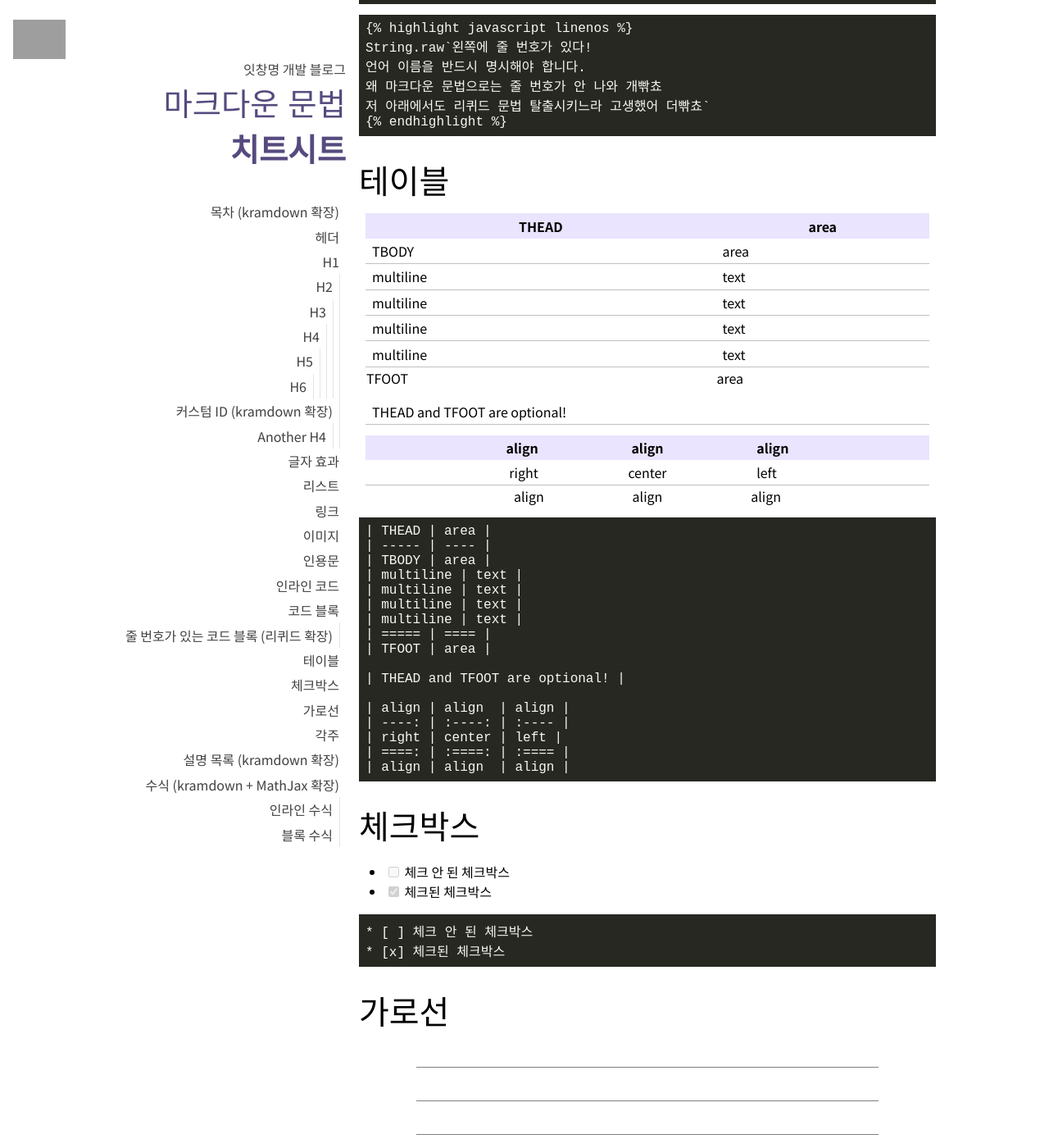
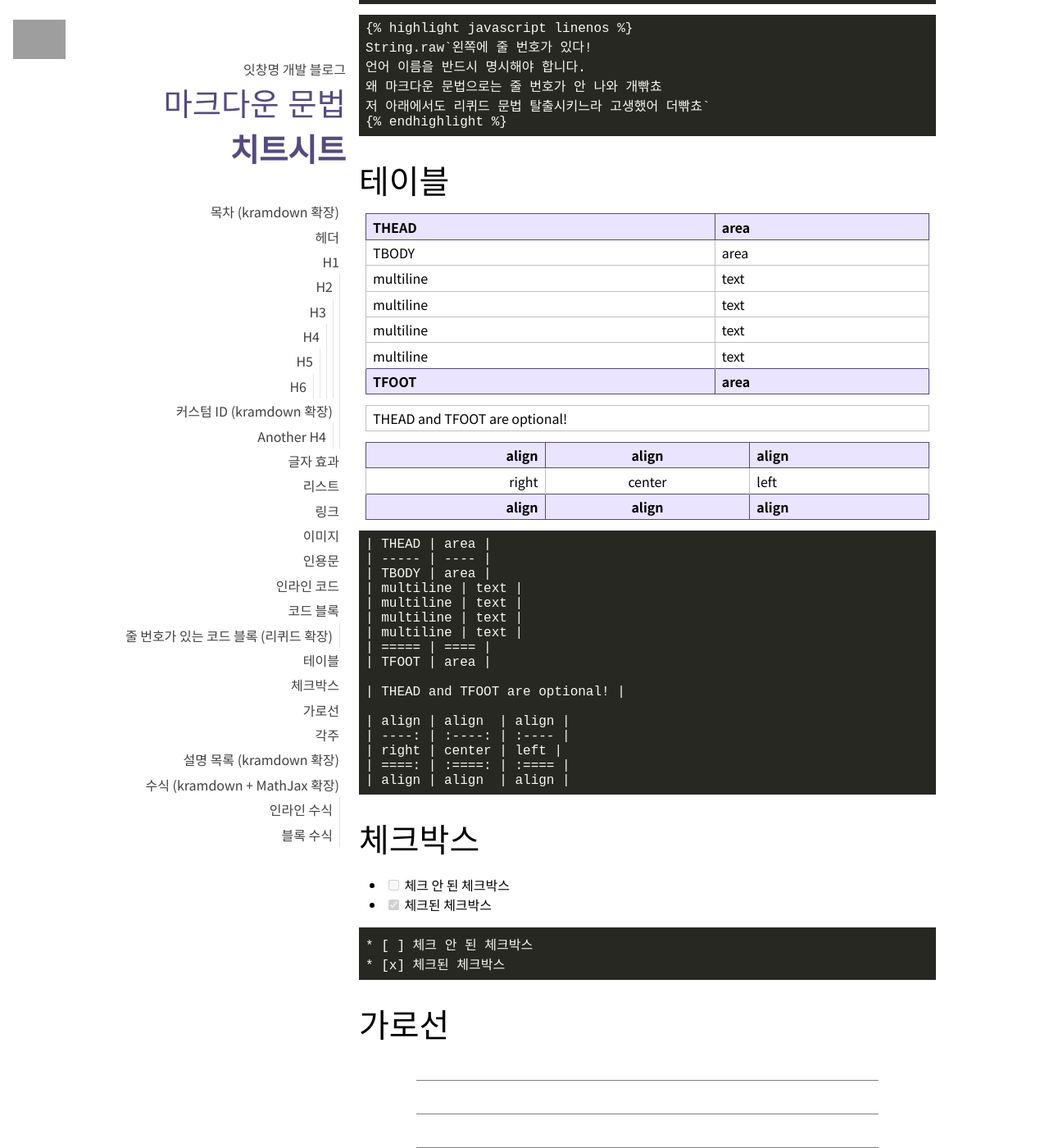
Before and after one commit to EatChangmyeong/EatChangmyeong.github.io, a Jekyll site: the page built from syntax.md, in a window 1280 px wide and 1400 px high, scrolled down 4849 px. Shown: the whole window at 82% size. Built offline with Jekyll 4.4.1, drawn with Linux system fonts in a browser that asks for light colours; some web fonts are replaced; formulas are drawn with MathJax 3; grey boxes are pictures that could not be loaded.

Commit message:
Fix table styles

```diff
--- a/_sass/main.scss
+++ b/_sass/main.scss
@@ -464,10 +464,16 @@ main {
 
 		%tablecell {
 			padding: 0.2rem 0.5rem;
+			text-align: left;
 		}
 
-		thead {
+		th, td {
+			@extend %tablecell;
+		}
+
+		thead, tfoot {
 			tr {
+				font-weight: bold;
 				background-color: #eae4fe;
 
 				&:hover {
@@ -475,8 +481,8 @@ main {
 				}
 			}
 
-			th {
-				@extend %tablecell;
+			th, td {
+				border: 1px solid #564a7e;
 			}
 		}
 
@@ -486,8 +492,11 @@ main {
 			}
 
 			td {
-				@extend %tablecell;
-				border-bottom: 1px solid #c0c0c0;
+				border: 1px solid #c0c0c0;
+			}
+
+			&:not(:last-child) tr:last-child td  {
+				border-bottom: none;
 			}
 		}
 	}
```
